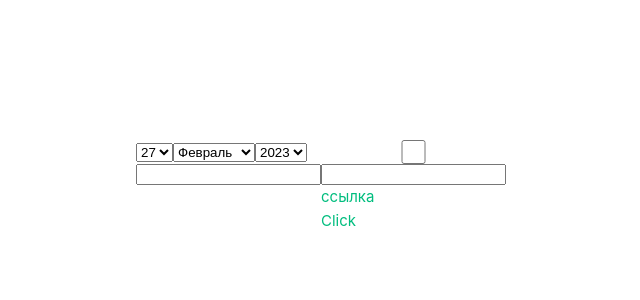
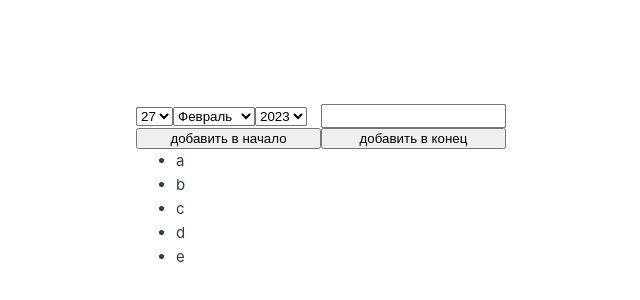
Before and after one commit to danilromas/Vue_DaRo, a Vue app: page / in a window 1280 px wide. Shown: the part 214-514 px from the top of the page, without its empty margins (319-959 px from the left). Built offline with nearby package versions, Linux system fonts and the light colour scheme.

Commit message:
53_формы_для_добавления

```diff
--- a/src/App.vue
+++ b/src/App.vue
@@ -60,31 +60,20 @@
       ],
       isDisabled: false,
       years: yearsArray,
-      message: '',
-        actualmessage: '',
-        text: '',
-        text1: '',
+      newItem: '',
+		  items: ['a', 'b', 'c', 'd', 'e'],
       methods:
     {
-      submit: function(){
-            this.actualmessage = this.message
-        },
-        show: function(){
-            this.text = 'ALT key is pressed!'
-        },
-        displayText(button) {
-        if (button === 'left') {
-            this.text1 = 'left'}
-            else if (button === 'right') {
-            this.text1 = 'right'}
-            else if (button === 'middle') {
-            this.text1 = 'middle'
+      addItem: function() {
+		this.items.push(this.newItem);
+	},
+	addItemToBegin: function() {
+		this.items.unshift(this.newItem);
+	}
         }
         }
     }
 }
-    }
-  }
 
 </script>
 
@@ -104,15 +93,14 @@
       <option v-for="year in years">{{ year }}</option>
     </select>
     </div>
-    <input type="checkbox" v-model="isDisabled">
-    <input v-bind:disabled="isDisabled" type="text">
-    <input v-model="message" @keyup.enter="submit"/>
-        <p> {{ actualmessage  }}</p>
-
-        <a href="#" @click.alt="show" > ссылка </a>
-        <p>{{ text }}</p>
-        <a href="#" @click.left="displayText('left')" @click.right="displayText('right')" @click.middle="displayText('middle')">Click</a>
-        <p>{{ text1 }}</p>
+  <input v-model="newItem">
+	<button @click="addItem" >добавить в начало</button>
+	<button @click="addItemToBegin" >добавить в конец</button>
+  <ul>
+		<li v-for="(item, index) in items" :key="index">
+			{{ item }}
+		</li>
+	</ul>
 </template>
 
 <style>
```
